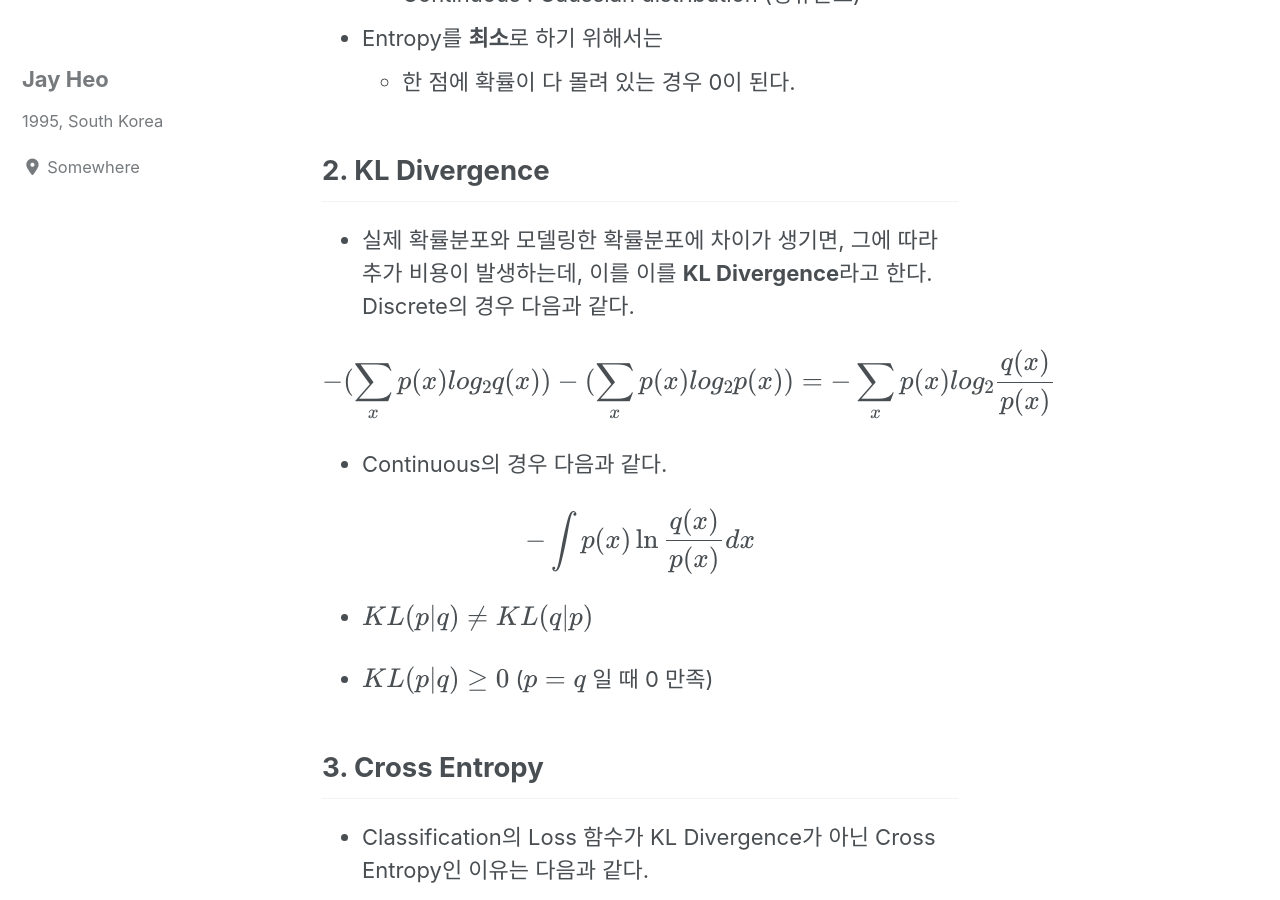
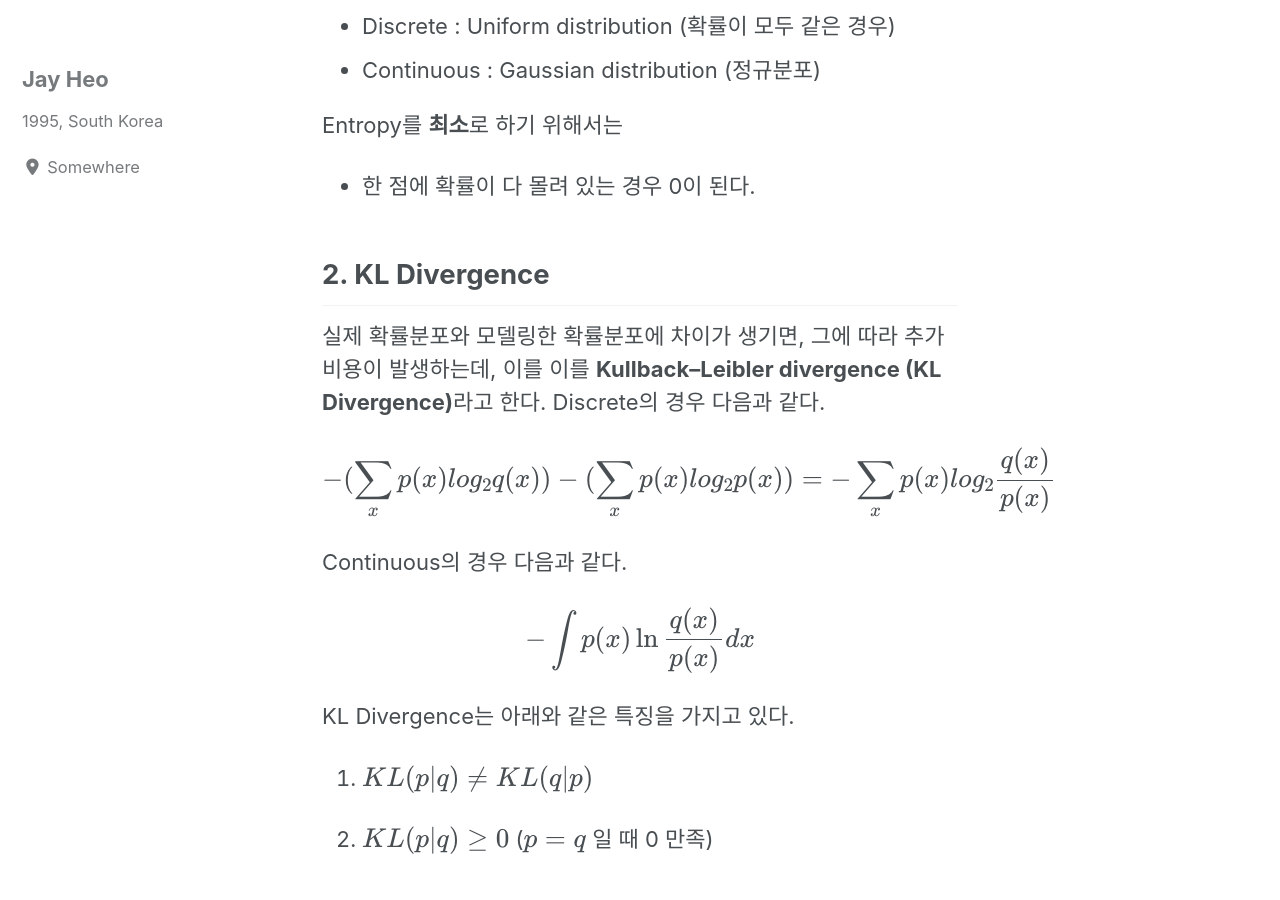
Before and after one commit to heojay/old-blog, a Jekyll site: the page built from _posts/2019-09-23-KL-Divergence.md, in a window 1280 px wide and 900 px high, scrolled down 1295 px. Built offline with Jekyll 4.4.1, drawn with Linux system fonts in a browser that asks for light colours; cached includes are drawn as plain includes; nearby versions of some CDN libraries; formulas are drawn with MathJax 3.

Commit message:
no message

```diff
--- a/_posts/2019-09-23-KL-Divergence.md
+++ b/_posts/2019-09-23-KL-Divergence.md
@@ -13,32 +13,31 @@ use_math: true
 
 ## 1. Entropy
 
-- 뻔한 정보 = 확률이 높은 정보 : 흥미롭지 않다 = 정보량이 작다
-- 따라서 확률이 낮은 흥미로운 정보는 정보량이 크다.
-- 확률 $p(x)$ 와 정보량 $h(x)$ 는 **단조감소함수** 관계여야 한다.
+뻔한 정보 = 확률이 높은 정보 : 흥미롭지 않다 = 정보량이 작다
+
+따라서 확률이 낮은 흥미로운 정보는 정보량이 크다.
+
+확률 $p(x)$ 와 정보량 $h(x)$ 는 **단조감소함수** 관계여야 한다.
 
 
 
-
-
-- 이어서 독립적인 두 사건을 생각하자
-  - 독립적인 두 사건의 확률 = 곱
-  - 독립적인 두 사건의 정보량 = 합. 희석되지 않는다.
+이어서 독립적인 두 사건을 생각하자
+- 독립적인 두 사건의 확률 = 곱
+- 독립적인 두 사건의 정보량 = 합. 희석되지 않는다.
 
 
 
-- 따라서 첫번째 조건과 결합하면 이러한 함수의 형태는 $-log$ 형태이다.
+따라서 첫번째 조건과 결합하면 이러한 함수의 형태는 $-log$ 형태이다.
 
 
 
-  $$
-  h(x)=-log_{2}p(x)
-  $$
+$$
+h(x)=-log_{2}p(x)
+$$
 
 
 
-
-- 평균적인 정보량은 확률 * 정보량, 즉 기대값이다. 이 값을 **엔트로피**라고 한다.
+평균적인 정보량은 확률 * 정보량, 즉 기대값이다. 이 값을 **엔트로피**라고 한다.
 
 
 
@@ -48,8 +47,7 @@ $$
 
 
 
-- Continuous한 경우는 다음과 같다.
-
+Continuous한 경우는 다음과 같다.
 
 
 $$
@@ -58,11 +56,13 @@ $$
 
 
 
-- Entropy를 **최대**로 하기 위해서는
-  - Discrete : Uniform distribution (확률이 모두 같은 경우)
-  - Continuous : Gaussian distribution (정규분포)
-- Entropy를 **최소**로 하기 위해서는
-  - 한 점에 확률이 다 몰려 있는 경우 0이 된다.
+Entropy를 **최대**로 하기 위해서는
+- Discrete : Uniform distribution (확률이 모두 같은 경우)
+- Continuous : Gaussian distribution (정규분포)
+
+Entropy를 **최소**로 하기 위해서는
+
+- 한 점에 확률이 다 몰려 있는 경우 0이 된다.
 
 
 
@@ -70,7 +70,7 @@ $$
 
 ## 2. KL Divergence
 
-- 실제 확률분포와 모델링한 확률분포에 차이가 생기면, 그에 따라 추가 비용이 발생하는데, 이를 이를 **KL Divergence**라고 한다. Discrete의 경우 다음과 같다.
+실제 확률분포와 모델링한 확률분포에 차이가 생기면, 그에 따라 추가 비용이 발생하는데, 이를 이를 **Kullback–Leibler divergence (KL Divergence)**라고 한다. Discrete의 경우 다음과 같다.
 
 
 
@@ -80,7 +80,7 @@ $$
 
 
 
-- Continuous의 경우 다음과 같다.
+Continuous의 경우 다음과 같다.
 
 
 
@@ -90,11 +90,11 @@ $$
 
 
 
+KL Divergence는 아래와 같은 특징을 가지고 있다.
 
-- $KL(p\|q)\ne KL(q\|p)$
+1. $KL(p\|q)\ne KL(q\|p)$
 
-- $KL(p\|q)\ge0$ ($p=q$ 일 때 0 만족)
-
+2. $KL(p\|q)\ge0$ ($p=q$ 일 때 0 만족)
 
 
 
@@ -102,10 +102,10 @@ $$
 
 ## 3. Cross Entropy
 
-- Classification의 Loss 함수가 KL Divergence가 아닌 Cross Entropy인 이유는 다음과 같다.
-  - $p$를 근사하기 위해 $q$를 만든 것.
-  - $q$의 파라미터로 미분하면 $H(p)$가 사라진다.
-  - 따라서 $H(p,q)$를 Loss 함수로 쓰고, 사실상 KL Divergence를 쓰는 것과 같다.
+Classification의 Loss 함수가 KL Divergence가 아닌 Cross Entropy인 이유는 다음과 같다.
+- $p$를 근사하기 위해 $q$를 만든 것.
+- $q$의 파라미터로 미분하면 $H(p)$가 사라진다.
+- 따라서 $H(p,q)$를 Loss 함수로 쓰고, 사실상 KL Divergence를 쓰는 것과 같다.
 
 
 
```
